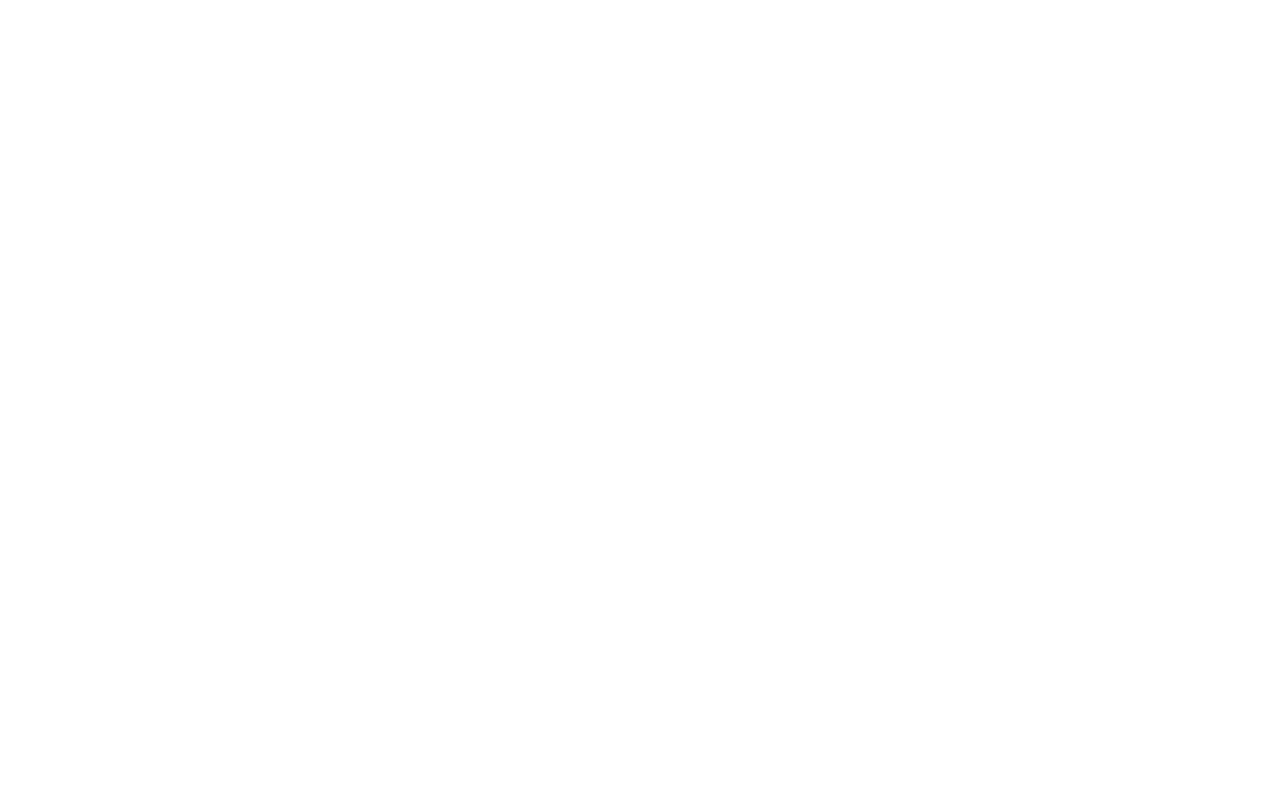
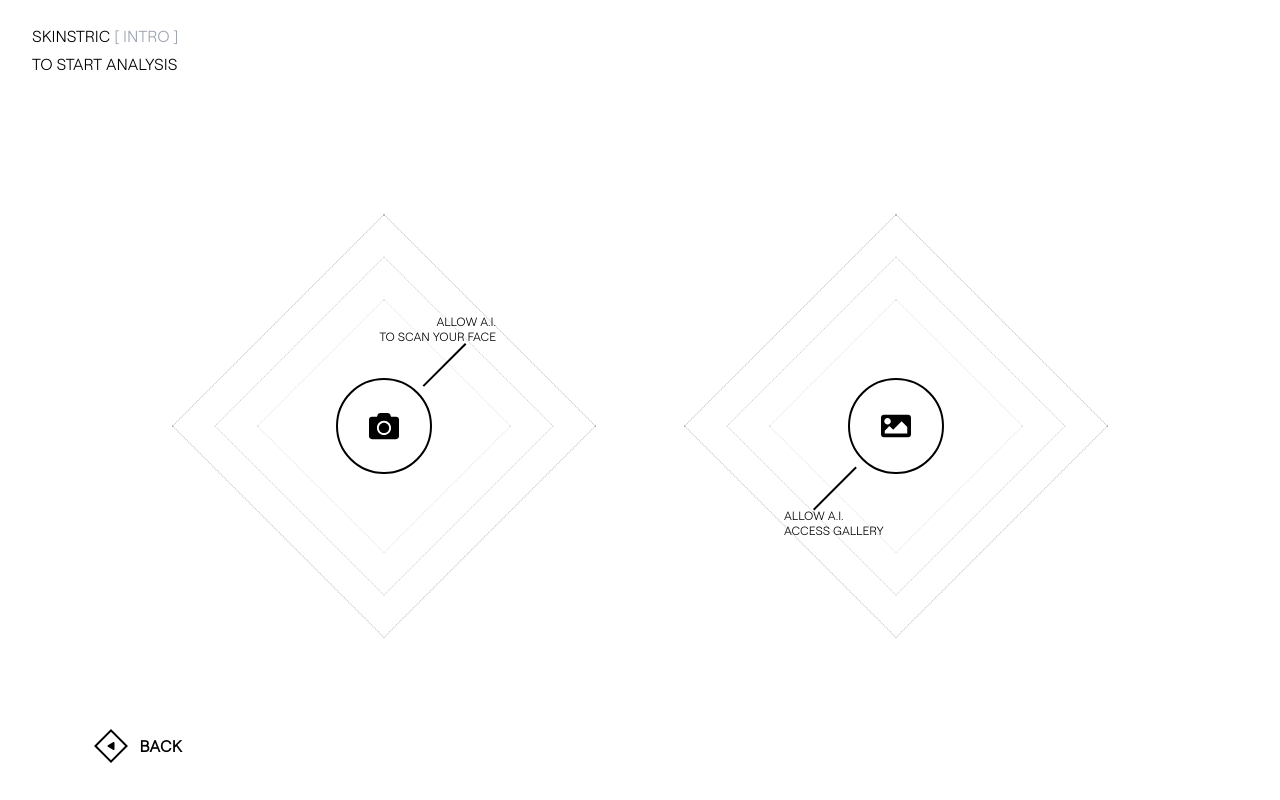
Before and after one commit to Fab785/skinstric, a React (Create React App) app: page /upload in a window 1280 px wide. Before the commit this address had no page. Built offline with nearby package versions, Linux system fonts and the light colour scheme.

Commit message:
ImageUpload page created

```diff
--- a/src/App.js
+++ b/src/App.js
@@ -1,17 +1,16 @@
-import React from "react";
 import { BrowserRouter as Router, Routes, Route } from "react-router-dom";
 import Home from "./pages/Home";
 import StartAnalysis from "./pages/StartAnalysis";
+import ImageUploadChoice from "./pages/ImageUploadChoice";
 
 function App() {
   return (
     <Router>
       <Routes>
-        {/* Home route */}
         <Route path="/" element={<Home />} />
-
-        {/* Start Analysis route */}
+        {/* Match this path with Hero navigation */}
         <Route path="/start-analysis" element={<StartAnalysis />} />
+        <Route path="/upload" element={<ImageUploadChoice />} />
       </Routes>
     </Router>
   );
--- a/src/components/Hero.jsx
+++ b/src/components/Hero.jsx
@@ -5,7 +5,7 @@
   const navigate = useNavigate();
 
   const handleTakeTest = () => {
-    navigate("/start-analysis");
+    navigate("/start-analysis"); // matches App.js route
   };
 
   return (
--- /dev/null
+++ b/src/pages/ImageUploadChoice.jsx
@@ -0,0 +1,148 @@
+import React, { useState } from "react";
+import { useNavigate } from "react-router-dom";
+import { FaCamera, FaImage } from "react-icons/fa";
+import RhombusButton from "../UI/RhombusButtons";
+
+export default function ImageUploadChoice() {
+  const navigate = useNavigate();
+  const [loading, setLoading] = useState(false);
+
+  const handleCameraAccess = () => {
+    console.log("Camera access clicked");
+    setLoading(true);
+    setTimeout(() => setLoading(false), 2000); // Fake loading
+  };
+
+  const handleGalleryAccess = () => {
+    console.log("Gallery access clicked");
+    setLoading(true);
+    setTimeout(() => setLoading(false), 2000); // Fake loading
+  };
+
+  const DiamondBackground = () => (
+    <>
+      {[180, 240, 300].map((size, i) => (
+        <div
+          key={i}
+          className="absolute border border-dotted border-gray-400"
+          style={{
+            width: size,
+            height: size,
+            transform: "rotate(45deg)",
+            opacity: 0.3 + i * 0.2,
+          }}
+        />
+      ))}
+    </>
+  );
+
+  if (loading) {
+    return (
+      <div className="w-full h-screen flex items-center justify-center relative">
+        <DiamondBackground />
+        <p
+          style={{
+            fontFamily: "Roobert TRIAL",
+            fontWeight: 600,
+            fontSize: "16px",
+            lineHeight: "24px",
+            letterSpacing: "-2%",
+            textAlign: "center",
+            textTransform: "uppercase",
+          }}
+          className="z-10 text-black"
+        >
+          PREPARING YOUR ANALYSIS ...
+        </p>
+      </div>
+    );
+  }
+
+  return (
+    <div className="w-full h-screen flex flex-col justify-between px-8 py-6 relative">
+      {/* Top Text */}
+      <div className="text-left uppercase space-y-1">
+        <p className="text-[16px] font-normal text-black">
+          SKINSTRIC <span className="text-gray-400 font-light">[ INTRO ]</span>
+        </p>
+        <p className="text-[16px] font-normal text-black mt-4">
+          TO START ANALYSIS
+        </p>
+      </div>
+
+      {/* Center Options */}
+      <div className="flex-1 flex items-center justify-center gap-64">
+        {/* Camera Section */}
+        <div
+          className="relative w-64 h-64 flex items-center justify-center cursor-pointer"
+          onClick={handleCameraAccess}
+        >
+          <DiamondBackground />
+
+          {/* Icon */}
+          <div className="z-10 w-24 h-24 flex items-center justify-center rounded-full border-2 border-black text-black text-3xl bg-white">
+            <FaCamera />
+          </div>
+
+          {/* Label */}
+          <div className="absolute top-4 right-4 text-xs text-black uppercase text-right leading-tight w-32 z-10">
+            ALLOW A.I.
+            <br />
+            TO SCAN YOUR FACE
+          </div>
+
+          {/* Connecting Line */}
+          <div
+            className="absolute w-[2px] bg-black z-0"
+            style={{
+              height: "60px",
+              top: "45px",
+              right: "45px",
+              transform: "rotate(45deg)",
+              transformOrigin: "top left",
+            }}
+          />
+        </div>
+
+        {/* Gallery Section */}
+        <div
+          className="relative w-64 h-64 flex items-center justify-center cursor-pointer"
+          onClick={handleGalleryAccess}
+        >
+          <DiamondBackground />
+
+          {/* Icon */}
+          <div className="z-10 w-24 h-24 flex items-center justify-center rounded-full border-2 border-black text-black text-3xl bg-white">
+            <FaImage />
+          </div>
+
+          {/* Label */}
+          <div className="absolute bottom-4 left-4 text-xs text-black uppercase text-left leading-tight w-32 z-10">
+            ALLOW A.I.
+            <br />
+            ACCESS GALLERY
+          </div>
+
+          {/* Corrected Connecting Line */}
+          <div
+            className="absolute w-[2px] bg-black z-0"
+            style={{
+              height: "60px",
+              bottom: "45px",
+              left: "45px",
+              transform: "rotate(45deg)", // Correct direction
+              transformOrigin: "bottom left",
+            }}
+          />
+        </div>
+      </div>
+
+      {/* Back Button */}
+      <div className="absolute bottom-8 left-8">
+        <div onClick={() => navigate("/")} className="cursor-pointer">
+          <RhombusButton direction="left" label="BACK" />
+        </div>
+      </div>
+    </div>
+  );
+}
--- a/src/pages/StartAnalysis.jsx
+++ b/src/pages/StartAnalysis.jsx
@@ -5,48 +5,54 @@
 export default function StartAnalysis() {
   const navigate = useNavigate();
   const inputRef = useRef(null);
-  const containerRef = useRef(null);
 
   const [step, setStep] = useState(1);
   const [name, setName] = useState("");
   const [location, setLocation] = useState("");
   const [labelClicked, setLabelClicked] = useState(false);
+  const [inputFocused, setInputFocused] = useState(false);
 
   const value = step === 1 ? name : location;
   const setValue = step === 1 ? setName : setLocation;
-  const label = step === 1 ? "Introduce yourself" : "Where are you from?";
+  const label = step === 1 ? "Introduce Yourself" : "Where are you from?"; // Capitalize only first letters
   const hasText = value.trim().length > 0;
 
+  // Handle Enter key
   const handleKeyDown = (e) => {
     if (e.key === "Enter" && hasText) {
       if (step === 1) {
         setStep(2);
         setLabelClicked(false);
+        setInputFocused(false);
+        setTimeout(() => {
+          inputRef.current?.focus();
+        }, 0);
       } else {
-        console.log("Submitted:", { name, location });
+        navigate("/upload");
       }
     }
   };
 
+  // Click label to focus input
   const handleLabelClick = () => {
     setLabelClicked(true);
     inputRef.current?.focus();
   };
 
-  // Detect clicks outside input & label area
+  // Handle clicks outside input
   useEffect(() => {
     function handleClickOutside(event) {
       if (
-        containerRef.current &&
-        !containerRef.current.contains(event.target)
+        inputRef.current &&
+        !inputRef.current.contains(event.target) &&
+        !event.target.classList.contains("label-clickable")
       ) {
-        // If input empty, reset labelClicked
         if (!hasText) {
           setLabelClicked(false);
         }
+        setInputFocused(false);
       }
     }
-
     document.addEventListener("mousedown", handleClickOutside);
     return () => {
       document.removeEventListener("mousedown", handleClickOutside);
@@ -54,27 +60,33 @@
   }, [hasText]);
 
   return (
-    <div className="w-full h-screen flex flex-col justify-between px-8 py-6">
+    <div className="w-full h-screen flex flex-col justify-between px-8 py-6 font-roobert">
       {/* Top Labels */}
-      <div className="text-left uppercase space-y-1">
-        <p className="text-[16px] font-normal text-black">SKINSTRIC [ INTRO ]</p>
-        <p className="text-[16px] font-normal text-black mt-4">TO START ANALYSIS</p>
+      <div className="text-left space-y-1">
+        <p className="text-[16px] font-normal text-black">
+          SKINSTRIC <span className="text-gray-400 font-light">[ intro ]</span>
+        </p>
+        <p className="text-[16px] font-normal text-black mt-4">
+          TO START ANALYSIS
+        </p>
       </div>
 
-      {/* Main Input Area */}
-      <div className="flex-1 flex items-center justify-center" ref={containerRef}>
+      {/* Input Area */}
+      <div className="flex-1 flex items-center justify-center">
         <div className="relative w-full max-w-xl text-center">
-          {/* CLICK TO TYPE */}
+          {/* Hint */}
           {!labelClicked && !hasText && (
-            <p className="text-[16px] text-gray-400 uppercase mb-2">CLICK TO TYPE</p>
+            <p className="text-[16px] text-gray-400 uppercase mb-2">
+              CLICK TO TYPE
+            </p>
           )}
 
           {/* Floating Label */}
           <label
             onClick={handleLabelClick}
-            className={`absolute left-1/2 transform -translate-x-1/2 cursor-text transition-all duration-300 ease-in-out font-light whitespace-nowrap ${
+            className={`label-clickable absolute left-1/2 transform -translate-x-1/2 cursor-text select-none transition-all duration-300 ease-in-out font-normal whitespace-nowrap ${
               labelClicked || hasText
-                ? "-top-8 text-[16px] text-gray-400 uppercase italic"
+                ? "top-[-2rem] text-[16px] uppercase text-gray-400"
                 : "top-[50%] -translate-y-1/2 text-[40px] text-black"
             }`}
           >
@@ -88,19 +100,29 @@
             value={value}
             onChange={(e) => setValue(e.target.value)}
             onKeyDown={handleKeyDown}
-            autoFocus={labelClicked}
-            className={`w-full bg-transparent border-b border-black outline-none text-[40px] text-black text-center font-light placeholder-transparent pt-2 ${
-              labelClicked ? "caret-black" : "caret-transparent"
-            }`}
+            onFocus={() => {
+              setInputFocused(true);
+              setLabelClicked(true);
+            }}
+            onBlur={() => {
+              setInputFocused(false);
+              if (!hasText) setLabelClicked(false);
+            }}
+            className="w-full bg-transparent border-b border-black outline-none text-[40px] text-black text-center font-normal placeholder-transparent caret-black pt-2"
+            spellCheck={false}
           />
         </div>
       </div>
 
       {/* Back Button */}
       <div className="absolute bottom-8 left-8">
-        <div onClick={() => navigate("/")} className="cursor-pointer">
+        <button
+          onClick={() => navigate("/")}
+          className="cursor-pointer focus:outline-none"
+          aria-label="Back"
+        >
           <RhombusButton direction="left" label="BACK" />
-        </div>
+        </button>
       </div>
     </div>
   );
```
